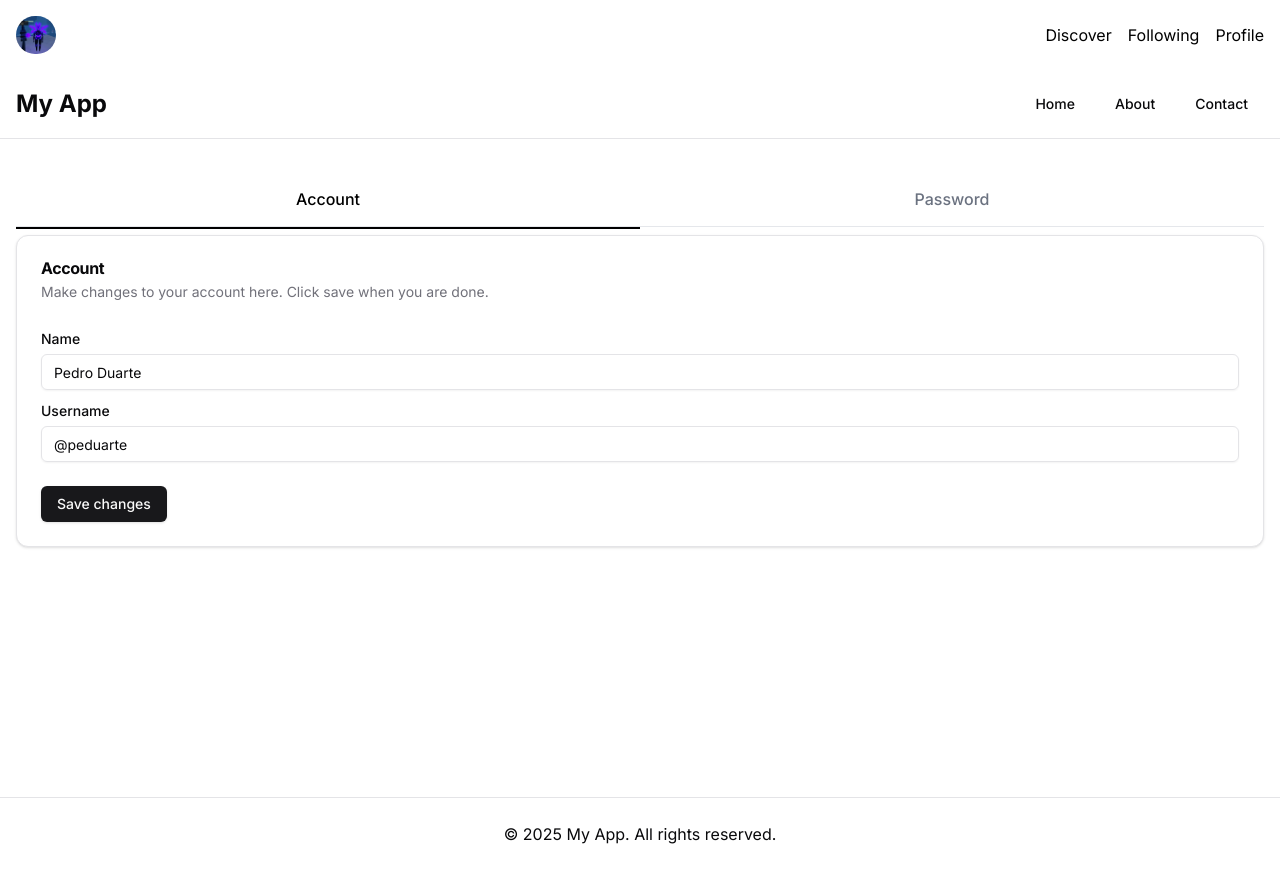
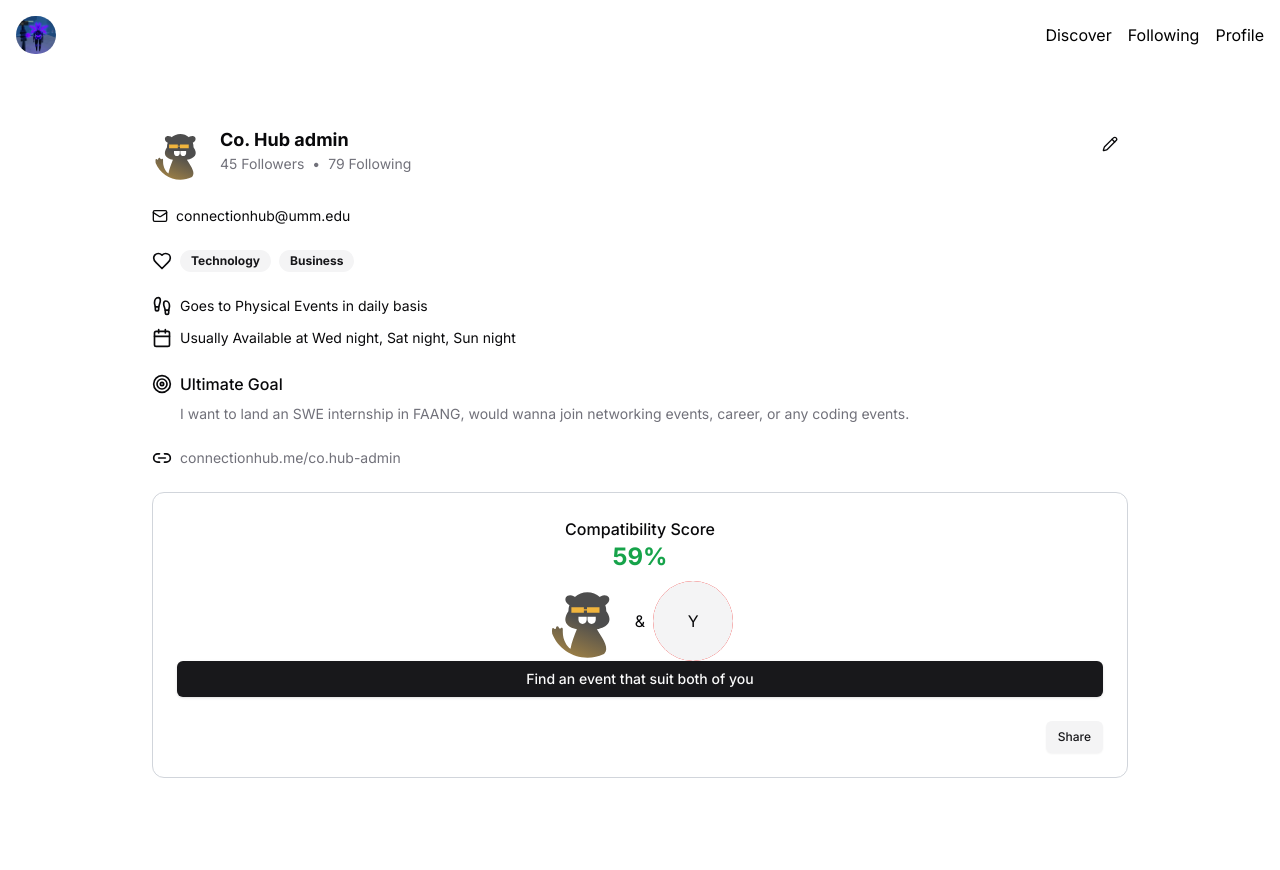
Before and after one commit to Minnehack-2025/mh-2025-frontend, a Next.js app: page /profile in a window 1280 px wide. After the commit the page ends 834 px from the top, so only its background shows below. Built offline with nearby package versions, Linux system fonts and the light colour scheme.

Commit message:
feat : profile

```diff
--- a/app/profile/page.tsx
+++ b/app/profile/page.tsx
@@ -1,86 +1,128 @@
+"use client"
+
+import { Avatar, AvatarFallback, AvatarImage } from "@/components/ui/avatar"
 import { Button } from "@/components/ui/button"
-import { Card, CardContent, CardDescription, CardFooter, CardHeader, CardTitle } from "@/components/ui/card"
-import { Input } from "@/components/ui/input"
-import { Label } from "@/components/ui/label"
-import { Tabs, TabsContent, TabsList, TabsTrigger } from "@/components/ui/tabs"
+import { Card, CardContent } from "@/components/ui/card"
+import { Badge } from "@/components/ui/badge"
+import { Heart, Footprints, Calendar, Target, Link2, Pencil, Mail } from "lucide-react"
 
-export default function Home() {
+export default function ProfilePage() {
   return (
-    <div className="min-h-screen flex flex-col">
-      {/* Header */}
-      <header className="bg-background border-b">
-        <div className="container mx-auto px-4 py-4 flex justify-between items-center">
-          <h1 className="text-2xl font-bold">My App</h1>
-          <nav>
-            <Button variant="ghost" className="mr-2">
-              Home
+    <div className="container mx-auto px-4 py-8">
+      <Card className="mx-auto border-none shadow-none max-w-md sm:max-w-lg md:max-w-xl lg:max-w-3xl xl:max-w-5xl">
+        <CardContent className="p-6 space-y-6">
+          {/* Profile Header */}
+          <div className="flex items-start justify-between">
+            <div className="flex gap-3">
+              <Avatar className="h-14 w-14">
+                <AvatarImage
+                  src="\logo\sqrt.svg"
+                  alt="Co. Hub admin"
+                />
+                <AvatarFallback>C</AvatarFallback>
+              </Avatar>
+              <div>
+                <h2 className="font-semibold text-lg">Co. Hub admin</h2>
+                <div className="flex gap-2 text-sm text-muted-foreground">
+                  <span>45 Followers</span>
+                  <span>•</span>
+                  <span>79 Following</span>
+                </div>
+              </div>
+            </div>
+            <Button variant="ghost" size="icon" className="rounded-full">
+              <Pencil className="h-4 w-4" />
             </Button>
-            <Button variant="ghost" className="mr-2">
-              About
+          </div>
+
+          {/* Email */}
+          <div className="flex items-center gap-2 text-sm">
+            <Mail className="h-4 w-4 flex-shrink-0" />
+            <span>connectionhub@umm.edu</span>
+          </div>
+
+          {/* Tags */}
+          <div className="space-y-3">
+            <div className="flex items-center gap-2">
+              <Heart className="w-5 h-5 flex-shrink-0" />
+              <div className="flex flex-wrap gap-2">
+                <Badge variant="secondary" className="rounded-full">
+                  Technology
+                </Badge>
+                <Badge variant="secondary" className="rounded-full">
+                  Business
+                </Badge>
+              </div>
+            </div>
+          </div>
+
+          {/* Activities */}
+          <div className="space-y-3">
+            <div className="flex items-center gap-2">
+              <Footprints className="w-5 h-5 flex-shrink-0" />
+              <span className="text-sm">Goes to Physical Events in daily basis</span>
+            </div>
+            <div className="flex items-center gap-2">
+              <Calendar className="w-5 h-5 flex-shrink-0" />
+              <span className="text-sm">Usually Available at Wed night, Sat night, Sun night</span>
+            </div>
+          </div>
+
+          {/* Ultimate Goal */}
+          <div className="space-y-2">
+            <div className="flex items-center gap-2">
+              <Target className="w-5 h-5 flex-shrink-0" />
+              <span className="font-medium">Ultimate Goal</span>
+            </div>
+            <p className="text-sm text-muted-foreground pl-7">
+              I want to land an SWE internship in FAANG, would wanna join networking events, career, or any coding
+              events.
+            </p>
+          </div>
+
+          {/* Website Link */}
+          <div className="flex items-center gap-2">
+            <Link2 className="w-5 h-5 flex-shrink-0" />
+            <span className="text-sm text-muted-foreground">connectionhub.me/co.hub-admin</span>
+          </div>
+
+          {/* Compatibility Score */}
+          <Card className="mx-auto border border-gray-300 shadow-none">
+          <CardContent className="p-6 space-y-6">
+          <div className="space-y-4">
+            <div className="text-center">
+            <span className="font-medium">Compatibility Score</span>
+              <div className="text-2xl font-semibold text-green-600">59%</div>
+              <div className="flex items-center justify-center gap-2 mt-2">
+                <Avatar className="h-20 w-20">
+                  <AvatarImage
+                    src="\logo\sqrt.svg"
+                    alt="avatar"
+                  />
+                  <AvatarFallback>W</AvatarFallback>
+                </Avatar>
+                <span>&</span>
+                <Avatar className="h-20 w-20 bg-red-500">
+                  <AvatarFallback>Y</AvatarFallback>
+                </Avatar>
+              </div>
+            </div>
+            <a href="/dashboard" className="w-full">
+              <Button className="w-full" >Find an event that suit both of you</Button>
+            </a>
+          </div>
+
+
+          {/* Share Button */}
+          <div className="flex justify-end">
+            <Button variant="secondary" size="sm">
+              Share
             </Button>
-            <Button variant="ghost">Contact</Button>
-          </nav>
-        </div>
-      </header>
-
-      {/* Main Content */}
-      <main className="flex-grow container mx-auto px-4 py-8">
-        <Tabs defaultValue="account" className="w-full">
-          <TabsList className="grid w-full grid-cols-2">
-            <TabsTrigger value="account">Account</TabsTrigger>
-            <TabsTrigger value="password">Password</TabsTrigger>
-          </TabsList>
-          <TabsContent value="account">
-            <Card>
-              <CardHeader>
-                <CardTitle>Account</CardTitle>
-                <CardDescription>Make changes to your account here. Click save when you are done.</CardDescription>
-              </CardHeader>
-              <CardContent className="space-y-2">
-                <div className="space-y-1">
-                  <Label htmlFor="name">Name</Label>
-                  <Input id="name" defaultValue="Pedro Duarte" />
-                </div>
-                <div className="space-y-1">
-                  <Label htmlFor="username">Username</Label>
-                  <Input id="username" defaultValue="@peduarte" />
-                </div>
-              </CardContent>
-              <CardFooter>
-                <Button>Save changes</Button>
-              </CardFooter>
-            </Card>
-          </TabsContent>
-          <TabsContent value="password">
-            <Card>
-              <CardHeader>
-                <CardTitle>Password</CardTitle>
-                <CardDescription>Change your password here. After saving, you will be logged out.</CardDescription>
-              </CardHeader>
-              <CardContent className="space-y-2">
-                <div className="space-y-1">
-                  <Label htmlFor="current">Current password</Label>
-                  <Input id="current" type="password" />
-                </div>
-                <div className="space-y-1">
-                  <Label htmlFor="new">New password</Label>
-                  <Input id="new" type="password" />
-                </div>
-              </CardContent>
-              <CardFooter>
-                <Button>Save password</Button>
-              </CardFooter>
-            </Card>
-          </TabsContent>
-        </Tabs>
-      </main>
-
-      {/* Footer */}
-      <footer className="bg-background border-t">
-        <div className="container mx-auto px-4 py-6 text-center">
-          <p>&copy; 2025 My App. All rights reserved.</p>
-        </div>
-      </footer>
+          </div>
+          </CardContent>
+        </Card>
+        </CardContent>
+      </Card>
     </div>
   )
 }
--- a/components/event-creation.tsx
+++ b/components/event-creation.tsx
@@ -4,7 +4,7 @@ import { useState } from "react"
 import { Button } from "@/components/ui/button"
 import { Input } from "@/components/ui/input"
 import { Textarea } from "@/components/ui/textarea"
-import { ArrowLeft, Plus, Wand2 } from "lucide-react"
+import { ArrowLeft, Plus } from "lucide-react"
 import { format } from "date-fns"
 import { cn } from "@/lib/utils"
 import { CalendarIcon } from "lucide-react"
--- a/package.json
+++ b/package.json
@@ -27,6 +27,7 @@
     "lucide-react": "^0.475.0",
     "next": "15.1.6",
     "next-auth": "^4.24.11",
+    "phosphor-icons": "^1.4.2",
     "react": "^19.0.0",
     "react-day-picker": "^9.5.1",
     "react-dom": "^19.0.0",
```
Also changed, not shown: 1 other file (tests, documents, lock files or other folders).
